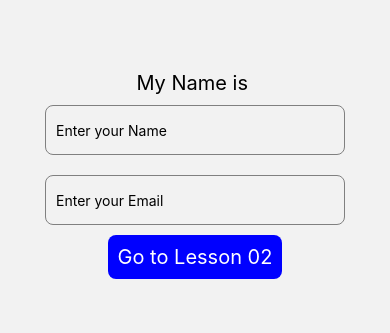
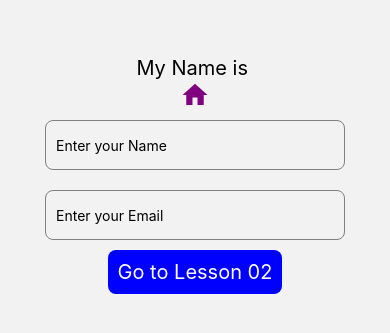
Before and after one commit to shanilka-psl/RMAD004, a React Native app: screen / in a window 390 px wide. Shown: the part 247-580 px from the top of the page. Built offline with nearby package versions, Linux system fonts and the light colour scheme.

Commit message:
Added icons

```diff
--- a/package.json
+++ b/package.json
@@ -15,7 +15,8 @@
     "react": "18.1.0",
     "react-native": "0.70.3",
     "react-native-safe-area-context": "^4.4.1",
-    "react-native-screens": "^3.18.2"
+    "react-native-screens": "^3.18.2",
+    "react-native-vector-icons": "^9.2.0"
   },
   "devDependencies": {
     "@babel/core": "^7.12.9",
--- a/src/23_OCT_2022/Screen_01.js
+++ b/src/23_OCT_2022/Screen_01.js
@@ -8,7 +8,7 @@
   TextInput,
 } from 'react-native';
 import {NavigationRouts} from '../common/enum';
-
+import Icon from 'react-native-vector-icons/MaterialIcons';
 const Screen_01 = ({navigation}) => {
   const [name, setName] = React.useState('');
   const [email, setEmail] = React.useState('');
@@ -16,7 +16,7 @@
   return (
     <SafeAreaView style={styles.container}>
       <Text style={styles.title}>{`My Name is ${name}`}</Text>
-
+      <Icon size={30} color="purple" name="home" />
       <TextInput
         placeholder="Enter your Name"
         style={styles.input}
```
Also changed, not shown: 6 other files (tests, documents, lock files or other folders).
